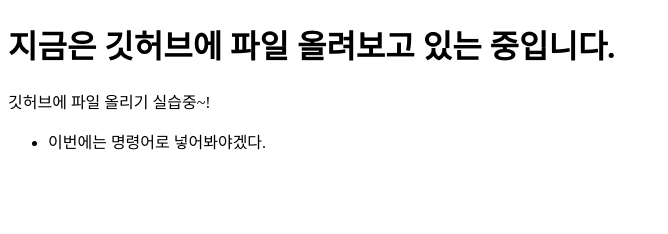
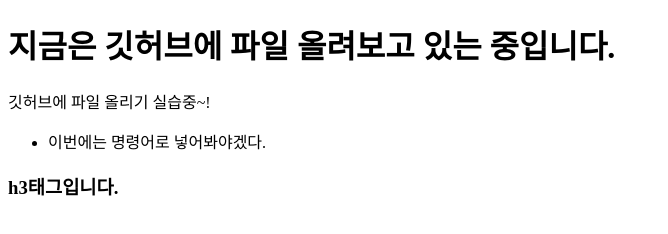
Before and after one commit to kangjihyun2026/test, a plain HTML site: page index.html in a window 1280 px wide. Shown: the whole page, without its empty margins (0-668 px from the left). Drawn offline with Linux system fonts and the light colour scheme.

Commit message:
메인 내용 변경

```diff
--- a/index.html
+++ b/index.html
@@ -13,6 +13,7 @@
     <ul>
         <li>이번에는 명령어로 넣어봐야겠다.</li>
     </ul>
+    <h3>h3태그입니다.</h3>
 </body>
 
 </html>
```
